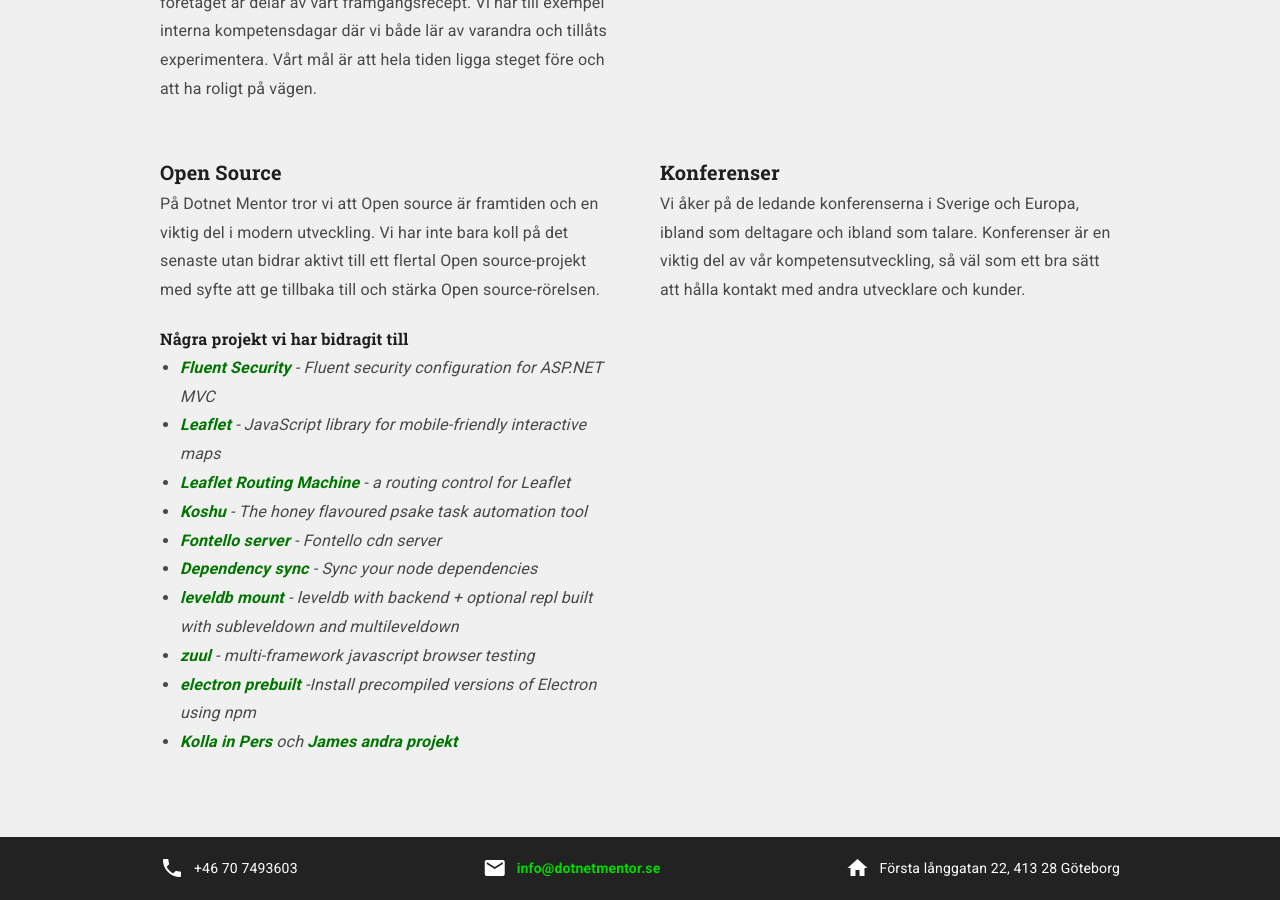
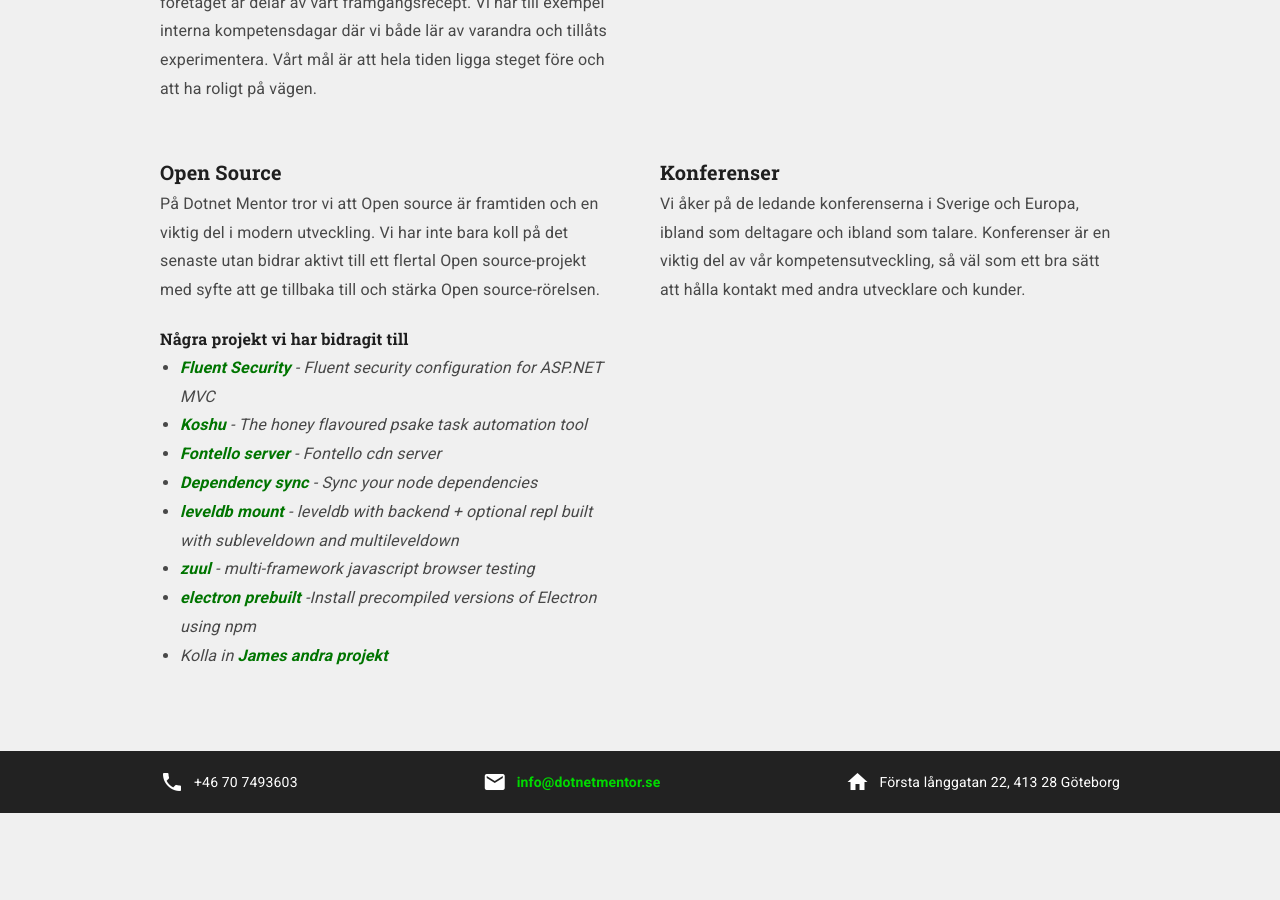
Before and after one commit to dotnetmentor/dotnetmentor-website, a Jekyll site: the page built from about.html, in a window 1280 px wide and 900 px high, scrolled down 646 px. Built offline with Jekyll 4.4.1, drawn with Linux system fonts in a browser that asks for light colours; after the commit the page ends 1459 px from its top, so only the background shows below that.

Commit message:
Remove reference to Per's github

```diff
--- a/about.html
+++ b/about.html
@@ -39,9 +39,6 @@
             <ul>
                 <li><a href="https://github.com/kristofferahl/FluentSecurity">Fluent Security</a> - Fluent security configuration
                     for ASP.NET MVC</li>
-                <li><a href="http://leafletjs.com/">Leaflet</a> - JavaScript library for mobile-friendly interactive maps</li>
-                <li><a href="http://www.liedman.net/leaflet-routing-machine/">Leaflet Routing Machine</a> - a routing control
-                    for Leaflet</li>
                 <li><a href="https://github.com/kristofferahl/Koshu/">Koshu</a> - The honey flavoured psake task automation tool</li>
                 <li><a href="https://github.com/jameskyburz/fontello-server">Fontello server</a> - Fontello cdn server</li>
                 <li><a href="https://github.com/jameskyburz/dependency-sync/">Dependency sync</a> - Sync your node dependencies</li>
@@ -50,7 +47,7 @@
                 <li><a href="https://github.com/defunctzombie/zuul">zuul</a> - multi-framework javascript browser testing</li>
                 <li><a href="https://github.com/electron-userland/electron-prebuilt">electron prebuilt</a> -Install precompiled
                     versions of Electron using npm</li>
-                <li><a href=" https://github.com/perliedman">Kolla in Pers</a> och <a href=" https://github.com/jameskyburz">James andra projekt</a></li>
+                <li>Kolla in <a href=" https://github.com/jameskyburz">James andra projekt</a></li>
             </ul>
         </div>
 
```
